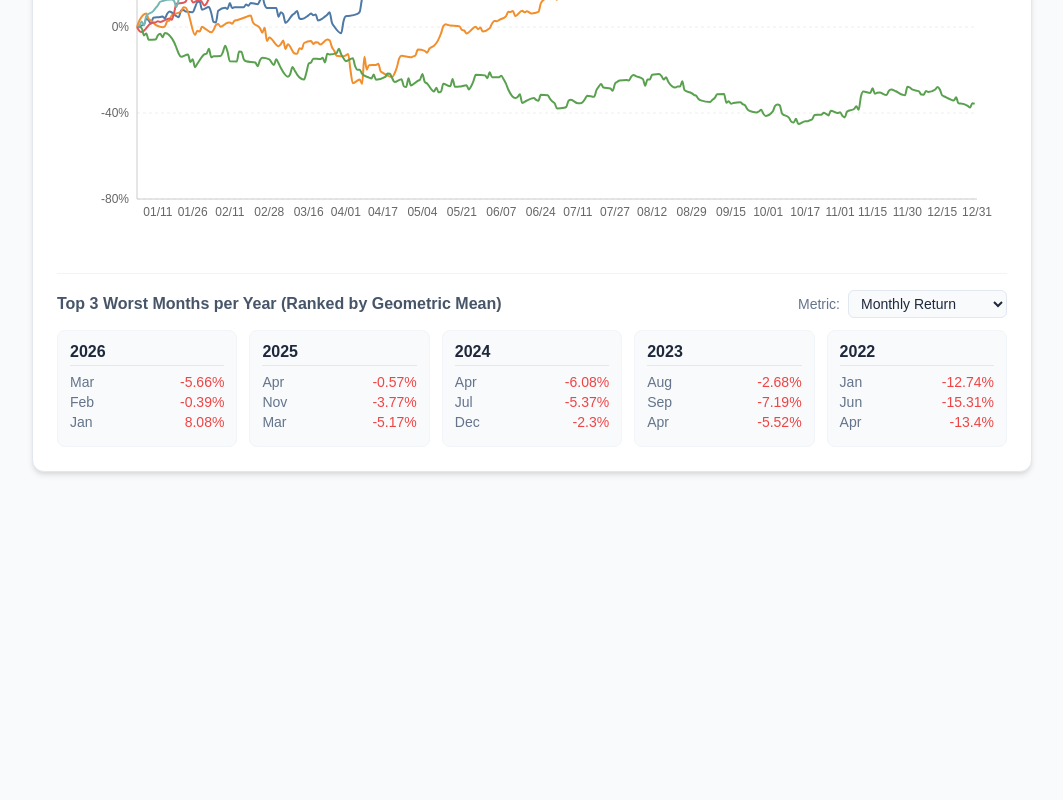
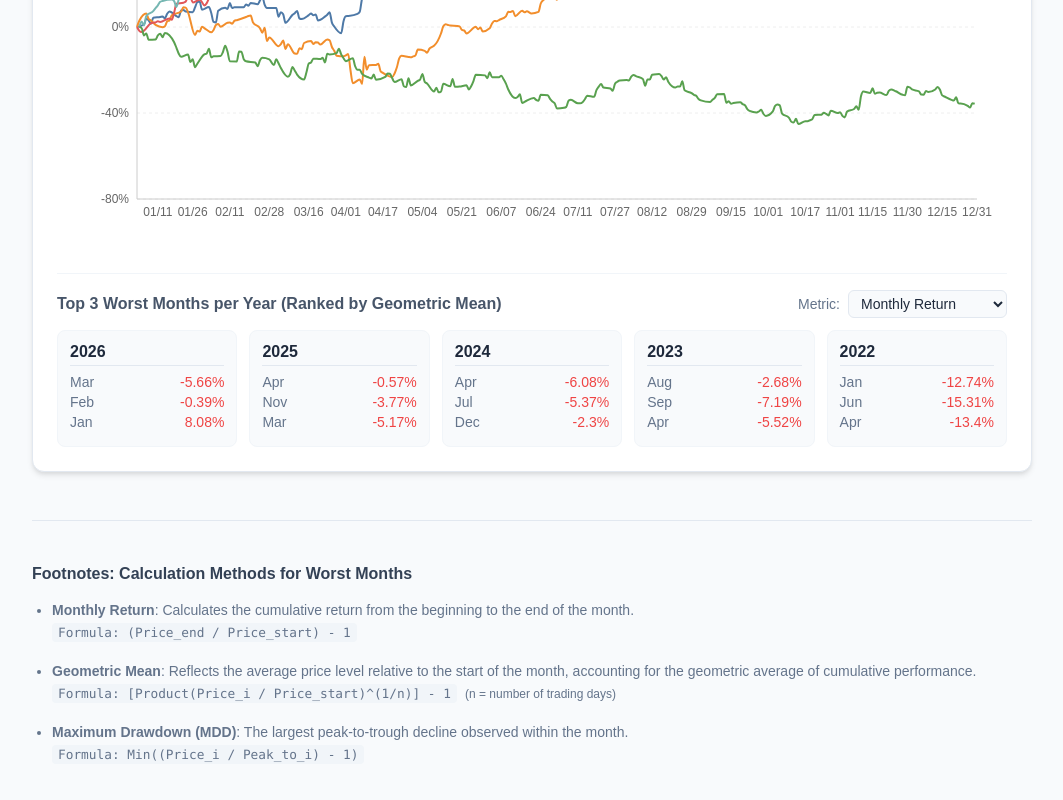
Before and after one commit to septemhill/year_perf, a React (Vite) app: page / in a window 1280 px wide. Shown: the part 5226-6026 px from the top of the page, without its empty margins (108-1171 px from the left). Before the commit the page ends 5762 px from the top, so only its background shows below. Built offline with nearby package versions, Linux system fonts and the light colour scheme.

Commit message:
Add footnotes to Footer component explaining calculation methods for worst months

```diff
--- a/src/App.tsx
+++ b/src/App.tsx
@@ -13,6 +13,45 @@ interface RawData {
       }[]
     };
   };
+}
+
+function Footer() {
+  return (
+    <div style={{
+      marginTop: '48px',
+      paddingTop: '24px',
+      borderTop: '1px solid #e2e8f0',
+      color: '#64748b',
+      fontSize: '0.875rem',
+      lineHeight: '1.6'
+    }}>
+      <h3 style={{ color: '#334155', fontSize: '1rem', marginBottom: '12px' }}>Footnotes: Calculation Methods for Worst Months</h3>
+      <ul style={{ paddingLeft: '20px', margin: 0 }}>
+        <li style={{ marginBottom: '16px' }}>
+          <strong>Monthly Return</strong>: Calculates the cumulative return from the beginning to the end of the month.
+          <br />
+          <code style={{ backgroundColor: '#f1f5f9', padding: '2px 6px', borderRadius: '4px', fontSize: '0.8rem' }}>
+            Formula: (Price_end / Price_start) - 1
+          </code>
+        </li>
+        <li style={{ marginBottom: '16px' }}>
+          <strong>Geometric Mean</strong>: Reflects the average price level relative to the start of the month, accounting for the geometric average of cumulative performance.
+          <br />
+          <code style={{ backgroundColor: '#f1f5f9', padding: '2px 6px', borderRadius: '4px', fontSize: '0.8rem' }}>
+            Formula: [Product(Price_i / Price_start)^(1/n)] - 1
+          </code>
+          <span style={{ marginLeft: '8px', fontSize: '0.75rem' }}>(n = number of trading days)</span>
+        </li>
+        <li>
+          <strong>Maximum Drawdown (MDD)</strong>: The largest peak-to-trough decline observed within the month.
+          <br />
+          <code style={{ backgroundColor: '#f1f5f9', padding: '2px 6px', borderRadius: '4px', fontSize: '0.8rem' }}>
+            Formula: Min((Price_i / Peak_to_i) - 1)
+          </code>
+        </li>
+      </ul>
+    </div>
+  );
 }
 
 function App() {
@@ -140,6 +179,7 @@ function App() {
                 worstMonths={worstMonths}
               />
             ))}
+            <Footer />
           </>
         )}
       </div>
```
